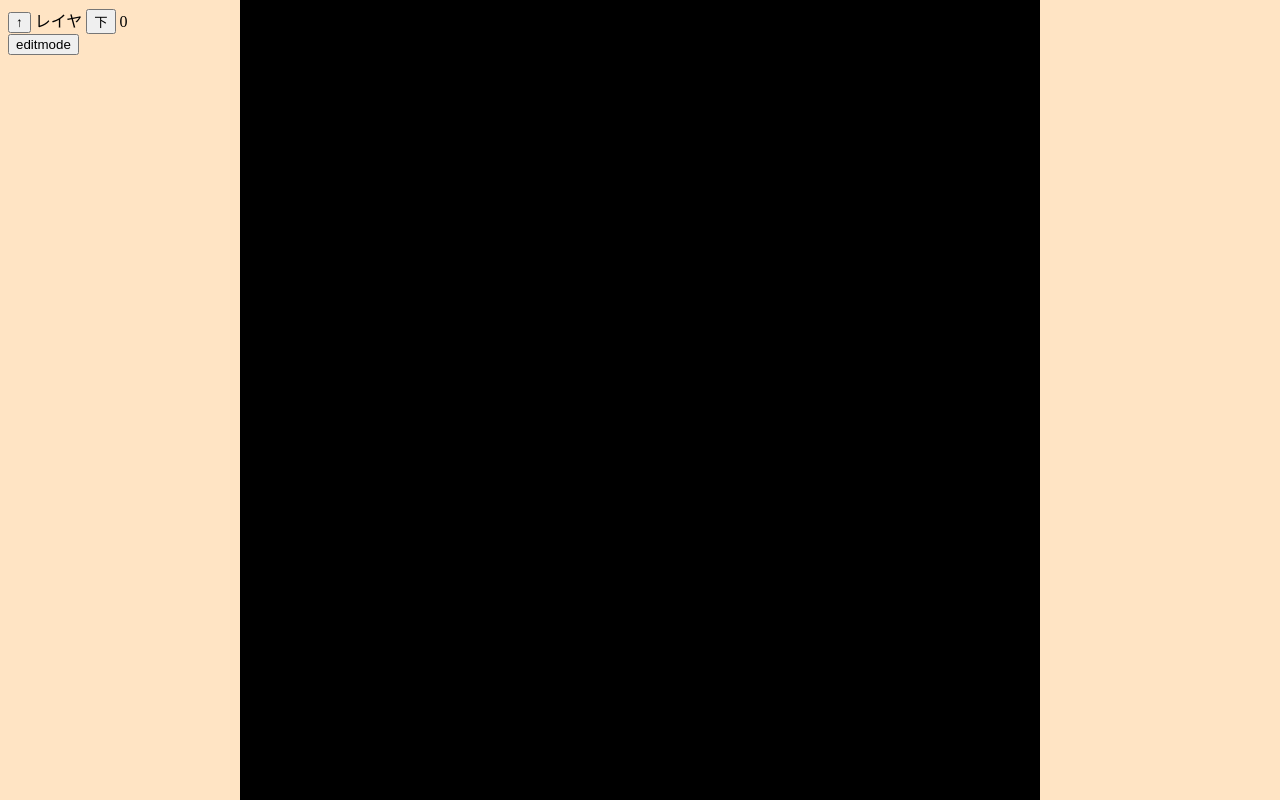
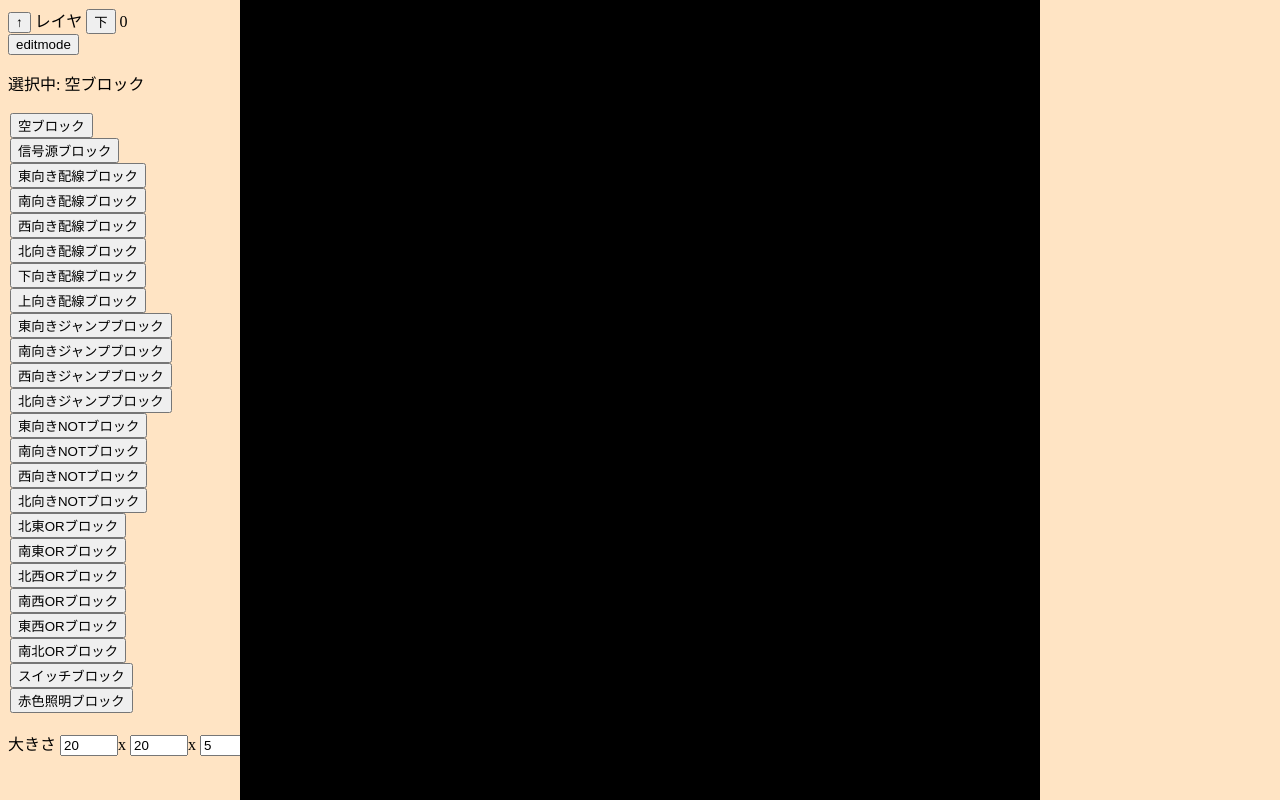
Before and after one commit to bem130/circuitgame, a plain HTML site: page 3deditor.html in a window 1280 px wide. Drawn offline with Linux system fonts and the light colour scheme.

Commit message:
change a little

```diff
--- a/3deditor.html
+++ b/3deditor.html
@@ -33,9 +33,9 @@
     let editmode = false;
     size = [20,20,5]
 
-    blockdef = { // definition of blocks - id: [[buffer],[not],sp]
+    blockdef = { // definition of blocks - id: [[high],[low],sw]
         0: [[],[],0], // 空ブロック
-        1: [[],[],1], // 信号源ブロック
+        1: [[[0,0,0]],[[0,0,0]],0], // 信号源ブロック
         2: [[[-1,0,0]],[],0], // 東向き配線ブロック
         3: [[[0,-1,0]],[],0], // 南向き配線ブロック
         4: [[[1,0,0]],[],0], // 西向き配線ブロック
@@ -56,7 +56,7 @@
         19: [[[-1,0,0],[0,1,0]],[],0], // 南西ORブロック
         20: [[[-1,0,0],[1,0,0]],[],0], // 東西ORブロック
         21: [[[0,-1,0],[0,1,0]],[],0], // 南北ORブロック
-        22: [[],[],2], // スイッチブロック
+        22: [[],[],1], // スイッチブロック
         23: [[[-1,0,0],[0,-1,0],[1,0,0],[0,1,0]],[],0], // 赤色照明ブロック
     }
     blockname = {
@@ -173,10 +173,6 @@
                     let ii = iz*size[0]*size[1]+iy*size[0]+ix;
                     let blkprc = blockdef[blarr[ii]];
                     if (blkprc[2]==1) {
-                        narr[ii] = 1;
-                        continue;
-                    }
-                    else if (blkprc[2]==2) {
                         if (swarr[ii]==1) {
                             narr[ii] = 1;
                             continue;
@@ -295,6 +291,7 @@ window.onload = function () {
     first();
     cslblk(0);
     makeblcslctor();
+    changemode();
 }
 </script>
 <script>
```
